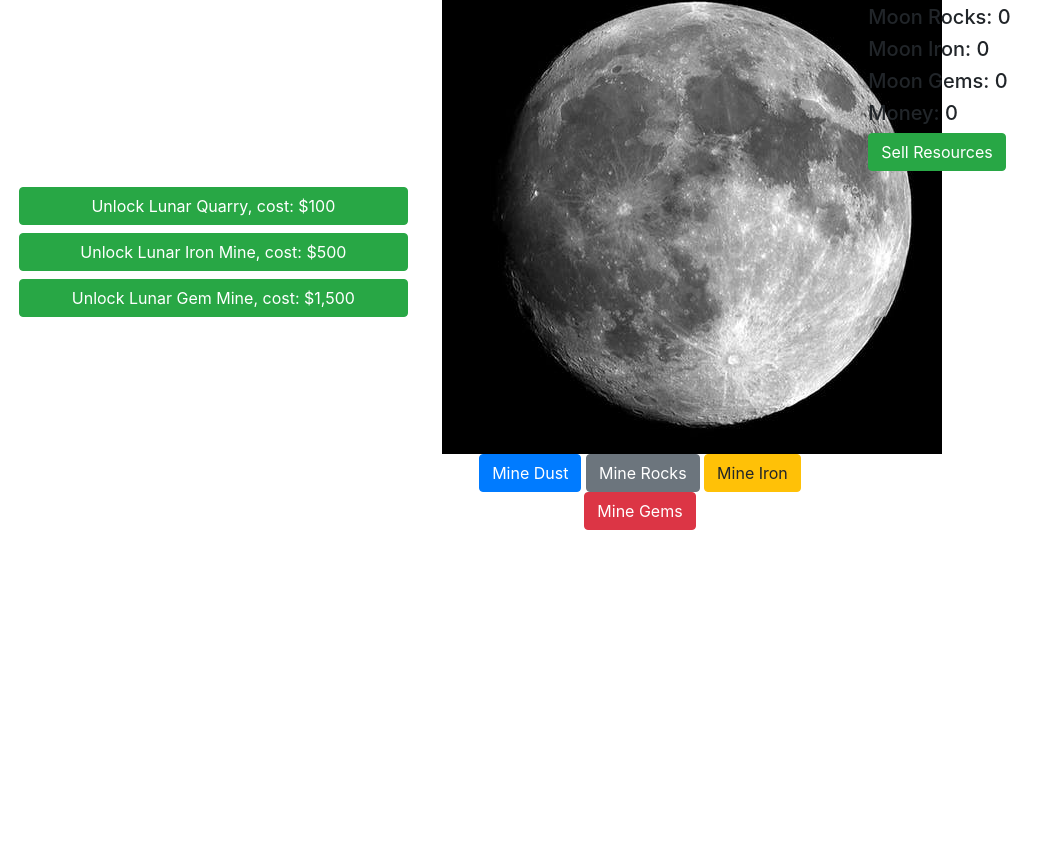
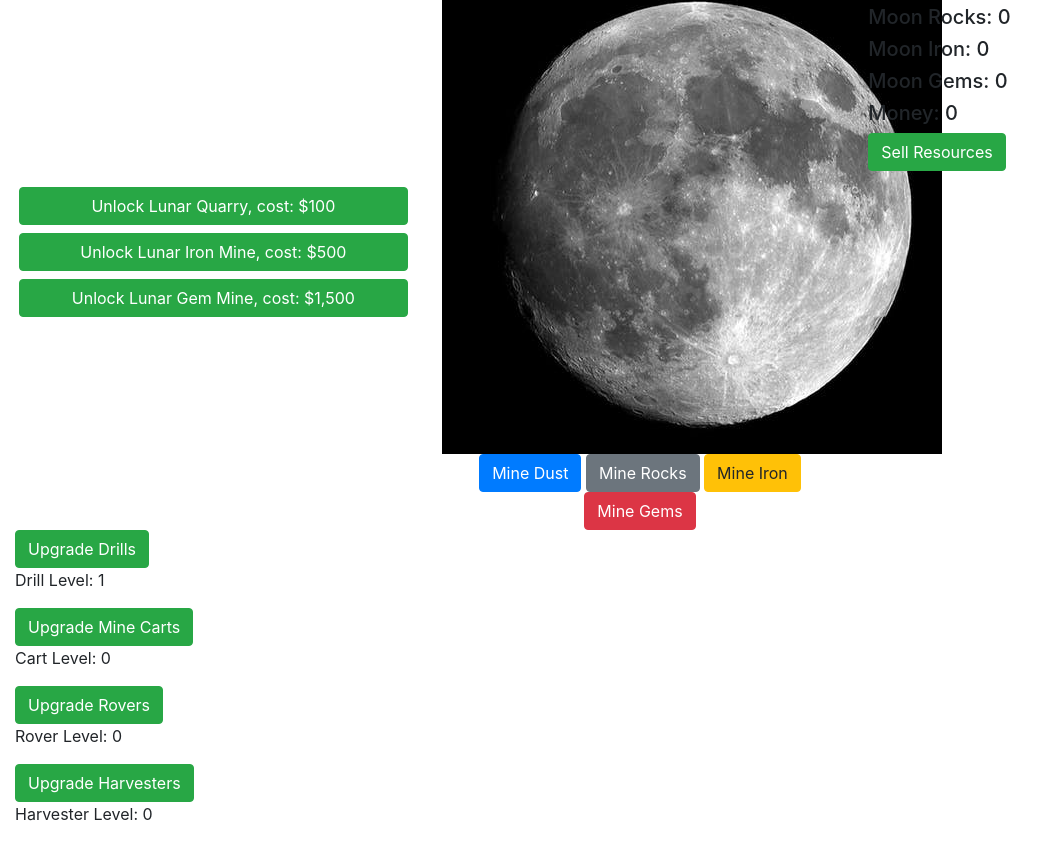
Before and after one commit to RobertGumeny/MoonMiner, a plain HTML site: page index.html in a window 1280 px wide. Shown: the part 83-925 px from the top of the page, without its empty margins (0-1058 px from the left). Before the commit the page ends 800 px from the top, so only its background shows below. Drawn offline with nearby package versions, Linux system fonts and the light colour scheme.

Commit message:
Starting passive resource collection

```diff
--- a/app.js
+++ b/app.js
@@ -1,6 +1,9 @@
 // ESTABLISH GLOBAL VARIABLES - Money, resources, and modifiers
 
 let money = 0
+
+// RESOURCES - All resources should have a name, count, value, unlocked boolean, and unlock price
+
 let resource = {
   moonDust: {
     name: 'Dust',
@@ -13,42 +16,70 @@ let resource = {
     count: 0,
     value: 5,
     unlocked: false,
+    unlockPrice: 20,
   },
   moonIron: {
     name: 'Iron',
     count: 0,
     value: 20,
     unlocked: false,
+    unlockPrice: 500,
   },
   moonGems: {
     name: 'Gems',
     count: 0,
     value: 100,
     unlocked: false,
+    unlockPrice: 1500,
+  }
+}
+
+// UPGRADE ITEMS - Some of these will increase the amount harvested per click, others will begin to passively harvest resources.
+// Price will increase with each subsequent upgrade
+
+let upgrades = {
+  clickUpgrades: {
+    drills: {
+      name: "Drills",
+      price: 50,
+      level: 1,
+      modifier: 1
+    },
+    carts: {
+      name: "Carts",
+      price: 250,
+      level: 0,
+      modifier: 5
+    }
+  },
+  passiveUpgrades: {
+    rovers: {
+      name: "Rovers",
+      price: 500,
+      level: 0,
+      modifier: 10
+    },
+    harvesters: {
+      name: "Harvesters",
+      price: 1500,
+      level: 0,
+      modifier: 20
+    }
   }
 }
 
 // NOTE
 // Basic function enabling user to harvest a resource (Dust, Rocks, Iron, Gems)
 function mine(resource){
-  if (resource.unlocked == true){
-    resource.count += 1
-    console.log(`${resource.name}:${resource.count}`)
-  }else {
-    console.log('This resource has not been unlocked yet!')
+  for (const key in upgrades.clickUpgrades) {
+    var newCount = (upgrades.clickUpgrades[key].level * upgrades.clickUpgrades[key].modifier)
+      if (resource.unlocked == true){
+      resource.count += newCount
+    }else {
+      console.log('This resource has not been unlocked yet!')
+    }
   }
   drawCounters()
-}
-
-// NOTE
-// Draw count totals to each counter on page (resources and cash)
-// REVIEW Can all four of these ben condensed using querySelector()?
-function drawCounters(){
-  document.getElementById("moon-dust-counter").innerText = resource.moonDust.count.toString()
-  document.getElementById("moon-rocks-counter").innerText = resource.moonRocks.count.toString()
-  document.getElementById("moon-iron-counter").innerText = resource.moonIron.count.toString()
-  document.getElementById("moon-gems-counter").innerText = resource.moonGems.count.toString()
-  document.getElementById("money-counter").innerText = money.toString()
 }
 
 // NOTE
@@ -62,10 +93,51 @@ function sellResources(){
 }
 
 // NOTE
-// Unlock higher quality resources so player can mine them.
+// Draw count totals to each counter on page (resources and cash)
+function drawCounters(){
+  document.getElementById("moon-dust-counter").innerText = resource.moonDust.count.toString()
+  document.getElementById("moon-rocks-counter").innerText = resource.moonRocks.count.toString()
+  document.getElementById("moon-iron-counter").innerText = resource.moonIron.count.toString()
+  document.getElementById("moon-gems-counter").innerText = resource.moonGems.count.toString()
+  document.getElementById("money-counter").innerText = money.toString()
+  document.getElementById("drill-level").innerText = upgrades.clickUpgrades.drills.level.toString()
+  document.getElementById("cart-level").innerText = upgrades.clickUpgrades.carts.level.toString()
+  document.getElementById("rover-level").innerText = upgrades.passiveUpgrades.rovers.level.toString()
+  document.getElementById("harvester-level").innerText = upgrades.passiveUpgrades.harvesters.level.toString()
+}
+
+
+// NOTE
+// Unlock higher quality resources so player can mine them, remove money equal to unlock price.
 
 function unlockResource(resource){
-
+  if (resource.unlocked == true){
+    console.log("Already purchased!")
+  }else
+  if (money >= resource.unlockPrice){
+    resource.unlocked = true
+    money -= resource.unlockPrice
+    console.log(`${resource.name} Unlocked!`)
+  }
+  drawCounters()
 }
 
+// NOTE
+// Purchase on-click and passive upgrades
+
+function purchaseUpgrade(upgrades) {
+  if (money >= upgrades.price) {
+    upgrades.count += 1
+    money -= upgrades.price
+    upgrades.price = (Math.floor(upgrades.price * 0.25)) + upgrades.price
+    upgrades.level += 1
+    console.log(`${upgrades.name} purchased. New price: ${upgrades.price}`)
+    drawCounters()
+  }else
+  {
+    console.log("Not enough money.")
+  }
+}
+
+
 drawCounters()
--- a/index.html
+++ b/index.html
@@ -21,9 +21,9 @@
       <div class="row">
 
         <div class="col-md-4 d-flex flex-column text-center justify-content-center">
-          <button class="btn btn-success m-1">Unlock Lunar Quarry, cost: $100</button>
-          <button class="btn btn-success m-1">Unlock Lunar Iron Mine, cost: $500</button>
-          <button class="btn btn-success m-1">Unlock Lunar Gem Mine, cost: $1,500</button>
+          <button onclick="unlockResource(resource.moonRocks)" class="btn btn-success m-1">Unlock Lunar Quarry, cost: $100</button>
+          <button onclick="unlockResource(resource.moonIron)" class="btn btn-success m-1">Unlock Lunar Iron Mine, cost: $500</button>
+          <button onclick="unlockResource(resource.moonGems)" class="btn btn-success m-1">Unlock Lunar Gem Mine, cost: $1,500</button>
         </div><!-- Upgrades -->
 
         <div class="col-md-4 text-center">
@@ -44,6 +44,26 @@
         </div><!-- Resources Available/Per Second-->
 
       </div>
+      <div class="row justify-content-center">
+        <div class="col-12">
+          <div>
+            <button onclick="purchaseUpgrade(upgrades.clickUpgrades.drills)" class="btn btn-success">Upgrade Drills</button>
+            <p>Drill Level: <span id="drill-level"></span></p>
+          </div>
+          <div>
+            <button onclick="purchaseUpgrade(upgrades.clickUpgrades.carts)" class="btn btn-success">Upgrade Mine Carts</button>
+            <p>Cart Level: <span id="cart-level"></span></p>
+          </div>
+          <div>
+            <button onclick="purchaseUpgrade(upgrades.passiveUpgrades.rovers)" class="btn btn-success">Upgrade Rovers</button>
+            <p>Rover Level: <span id="rover-level"></span></p>
+          </div>
+          <div>
+            <button onclick="purchaseUpgrade(upgrades.passiveUpgrades.harvesters)" class="btn btn-success">Upgrade Harvesters</button>
+            <p>Harvester Level: <span id="harvester-level"></span></p>
+          </div>
+        </div>
+      </div>
     </main>
 
     <!-- Optional JavaScript -->
```
